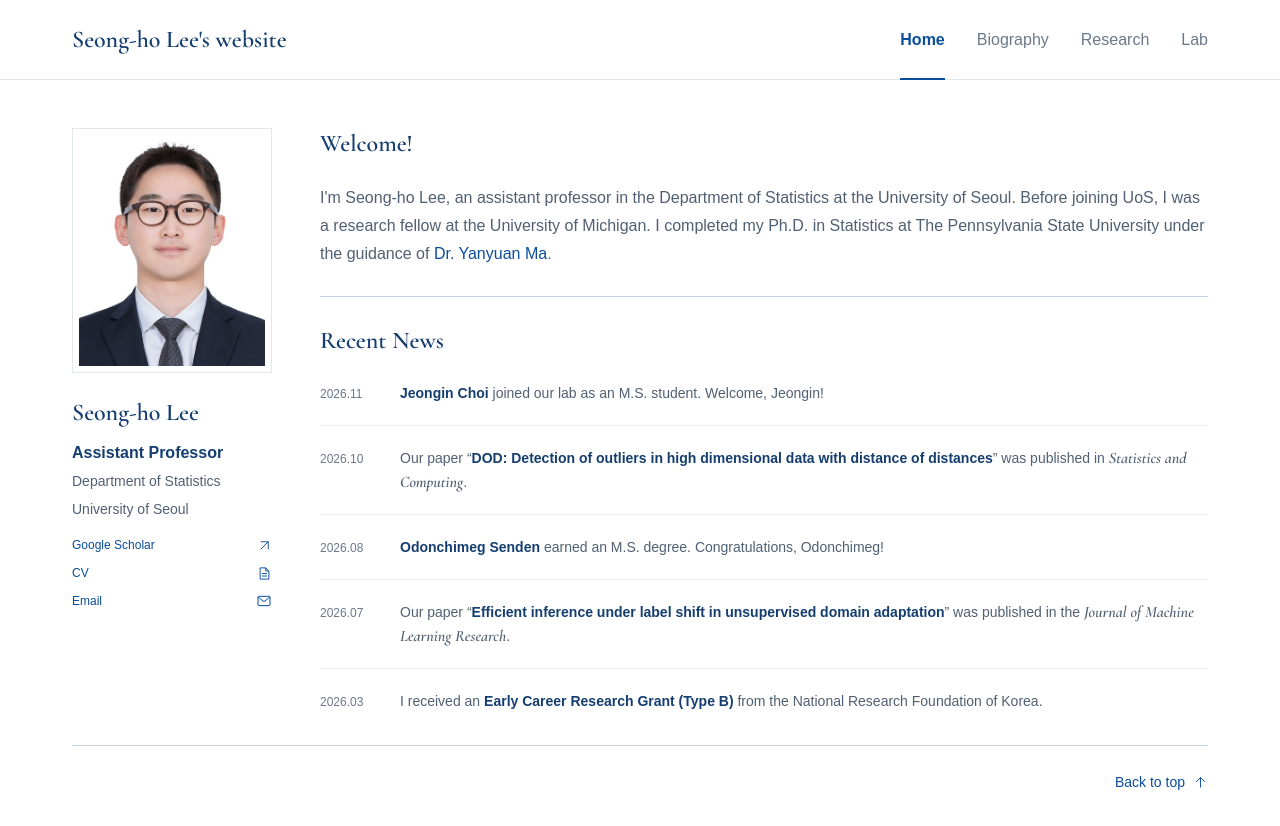
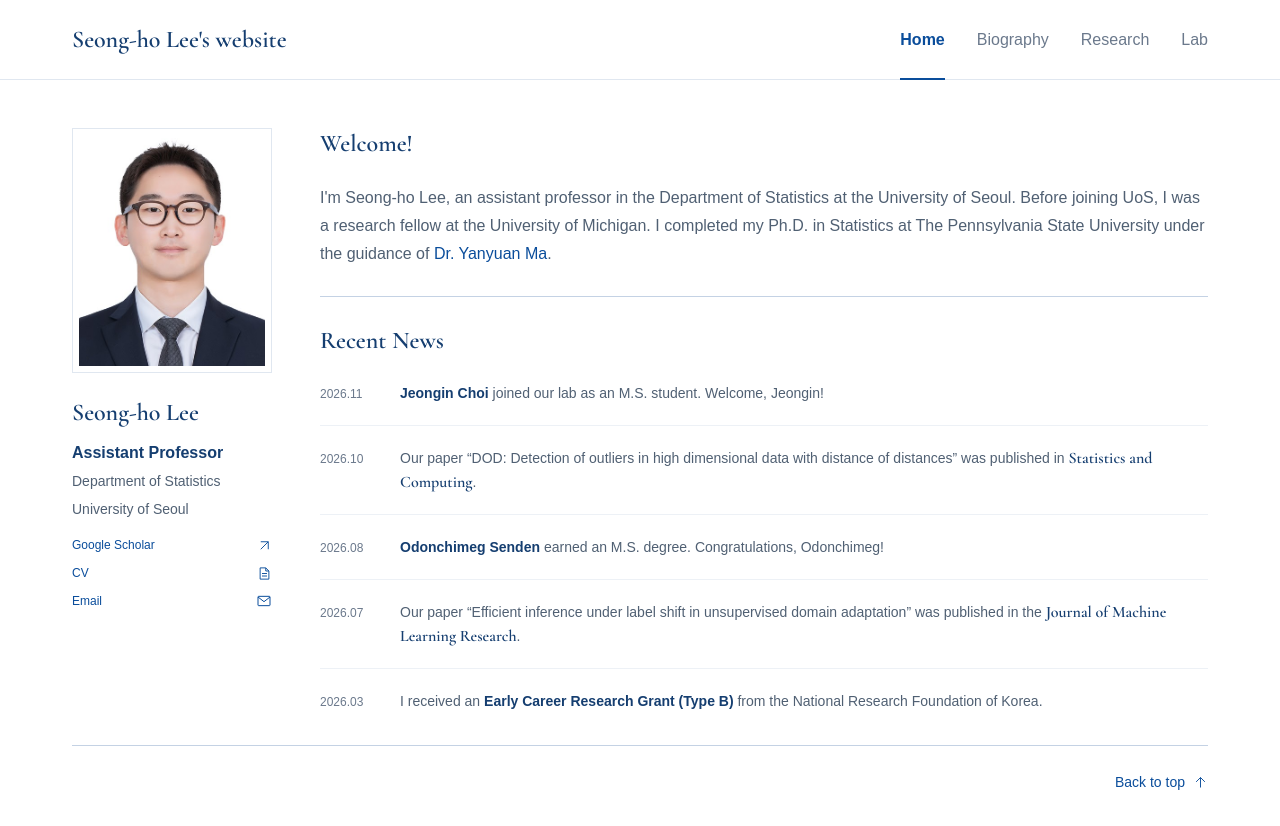
Before and after one commit to reyadh09/reyadh09.github.io, a Next.js app: page / in a window 1280 px wide. Built offline with nearby package versions, Linux system fonts and the light colour scheme.

Commit message:
Emphasize linked journal names in Recent News

```diff
--- a/app/globals.css
+++ b/app/globals.css
@@ -128,7 +128,7 @@ h1 { font-family: var(--serif); font-size: var(--text-title); font-weight: var(-
 /* Recent News. */
 .news-list { --date-width: 64px; list-style: none; margin: 0; padding: 0; }
 .news-list :is(a, strong) { color: var(--navy); font-weight: 600; }
-.news-list cite { font-family: var(--serif); font-size: var(--text-item); font-weight: var(--serif-weight); }
+.news-list cite { font-family: var(--serif); font-size: var(--text-item); font-style: normal; font-weight: var(--serif-weight); }
 
 /* Biography. */
 .page-biography .content-section:first-of-type { border-top: 0; padding-top: 0; }
--- a/app/page.tsx
+++ b/app/page.tsx
@@ -7,7 +7,7 @@ const recentNews = [
   },
   {
     date: "2026-10",
-    text: <>Our paper “<a href="https://link.springer.com/article/10.1007/s11222-026-11026-0" target="_blank" rel="noopener noreferrer">DOD: Detection of outliers in high dimensional data with distance of distances</a>” was published in <cite>Statistics and Computing</cite>.</>,
+    text: <>Our paper “DOD: Detection of outliers in high dimensional data with distance of distances” was published in <cite><a href="https://link.springer.com/article/10.1007/s11222-026-11026-0" target="_blank" rel="noopener noreferrer">Statistics and Computing</a></cite>.</>,
   },
   {
     date: "2026-08",
@@ -15,7 +15,7 @@ const recentNews = [
   },
   {
     date: "2026-07",
-    text: <>Our paper “<a href="https://www.jmlr.org/papers/v27/25-2717.html" target="_blank" rel="noopener noreferrer">Efficient inference under label shift in unsupervised domain adaptation</a>” was published in the <cite>Journal of Machine Learning Research</cite>.</>,
+    text: <>Our paper “Efficient inference under label shift in unsupervised domain adaptation” was published in the <cite><a href="https://www.jmlr.org/papers/v27/25-2717.html" target="_blank" rel="noopener noreferrer">Journal of Machine Learning Research</a></cite>.</>,
   },
   {
     date: "2026-03",
```
Also changed, not shown: 1 other file (tests, documents, lock files or other folders).
